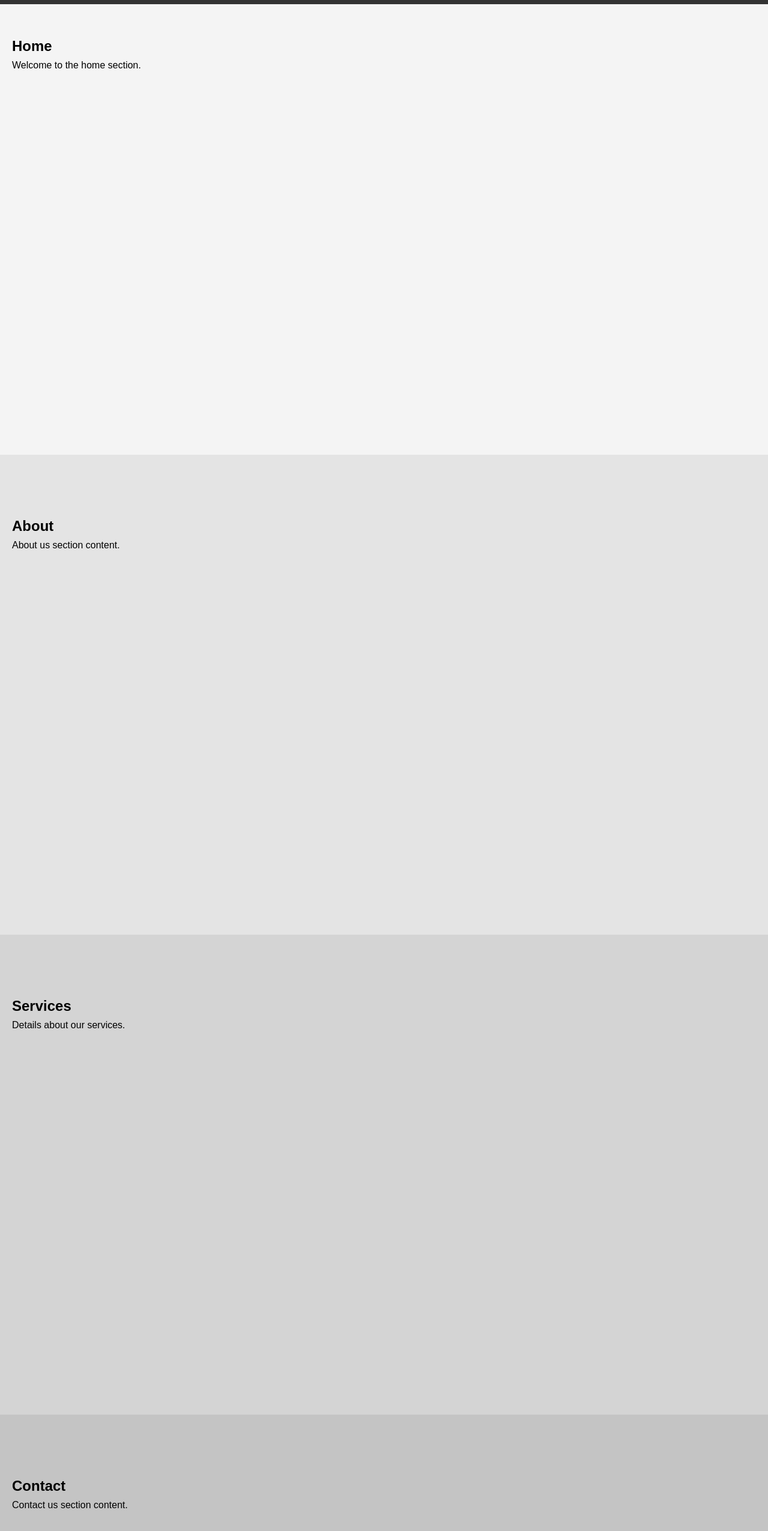
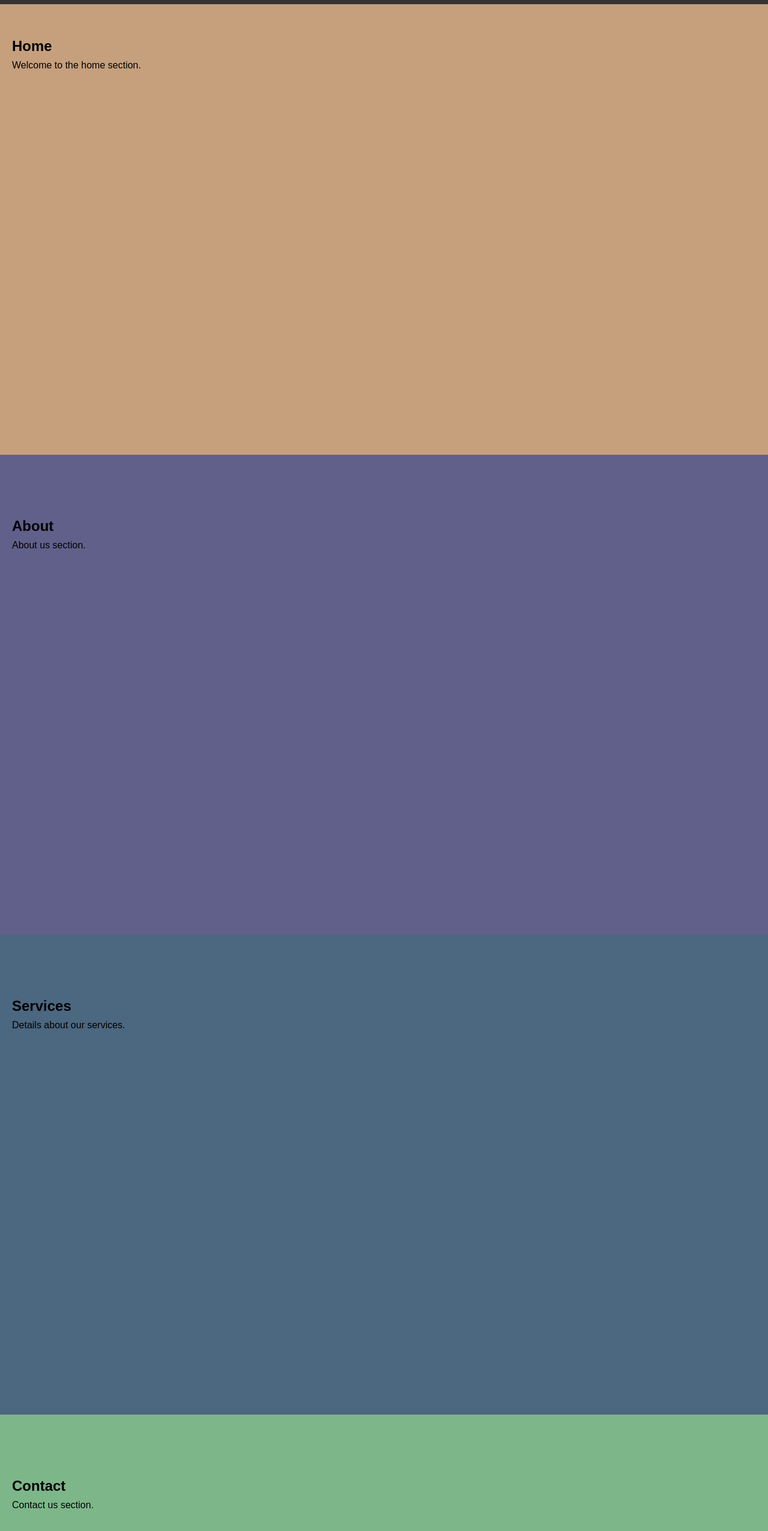
Before and after one commit to klu-2200030238/PRODIGY_TrackCode_1, a plain HTML site: page index.html in a window 1280 px wide. Shown: the part 42-2594 px from the top of the page at 60% size. Drawn offline with Linux system fonts and the light colour scheme.

Commit message:
first commit

```diff
--- a/index.html
+++ b/index.html
@@ -21,7 +21,7 @@
     </section>
     <section id="about">
         <h1>About</h1>
-        <p>About us section content.</p>
+        <p>About us section.</p>
     </section>
     <section id="services">
         <h1>Services</h1>
@@ -29,7 +29,7 @@
     </section>
     <section id="contact">
         <h1>Contact</h1>
-        <p>Contact us section content.</p>
+        <p>Contact us section.</p>
     </section>
     <script src="script.js"></script>
 </body>
--- a/styles.css
+++ b/styles.css
@@ -48,21 +48,21 @@ section {
 }
 
 #home {
-    background: #f4f4f4;
+    background:rgb(198, 159, 125)
 }
 
 #about {
-    background: #e4e4e4;
+    background: rgb(96, 96, 139)
 }
 
 #services {
-    background: #d4d4d4;
+    background: #4c6780;
 }
 
 #contact {
-    background: #c4c4c4;
+    background: #7db789;
 }
 
 .scrolled {
-    background: #444;
+    background: #7e5656;
 }
```
